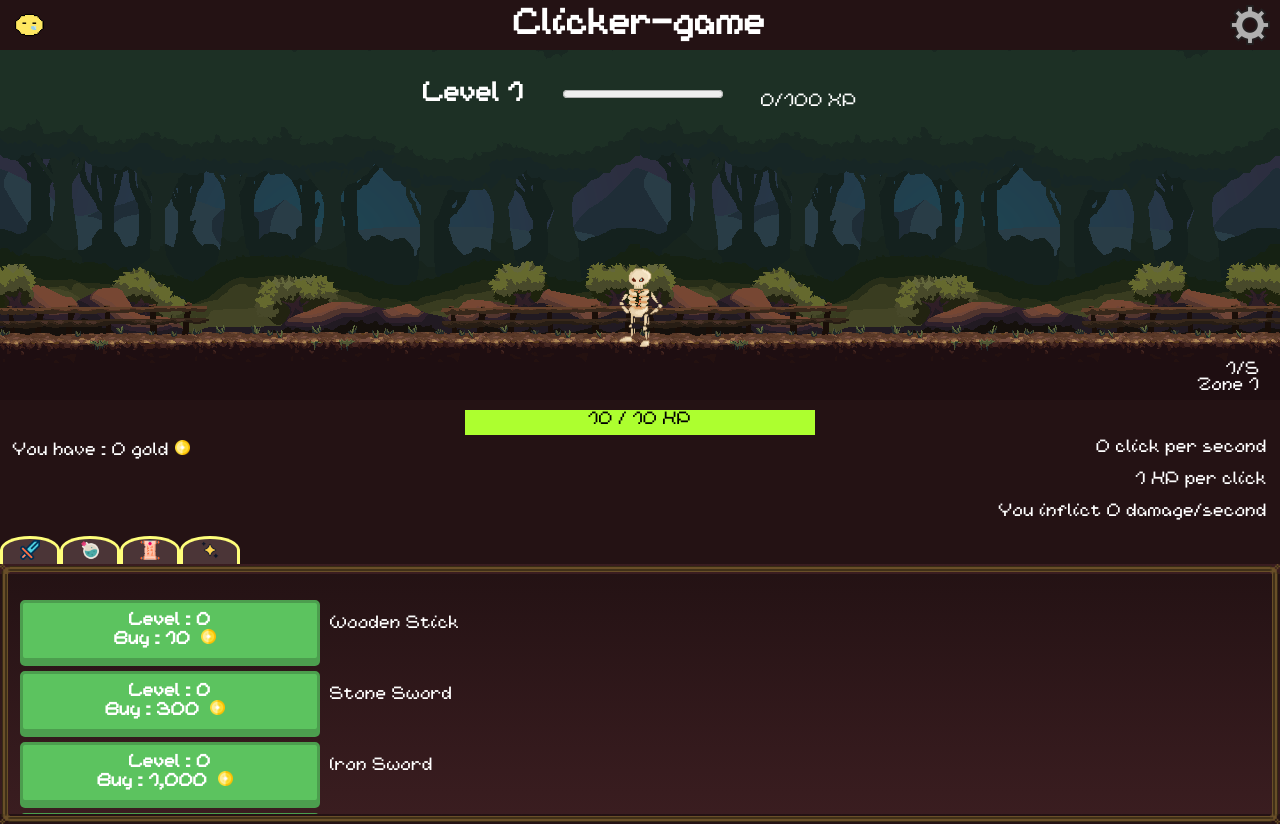
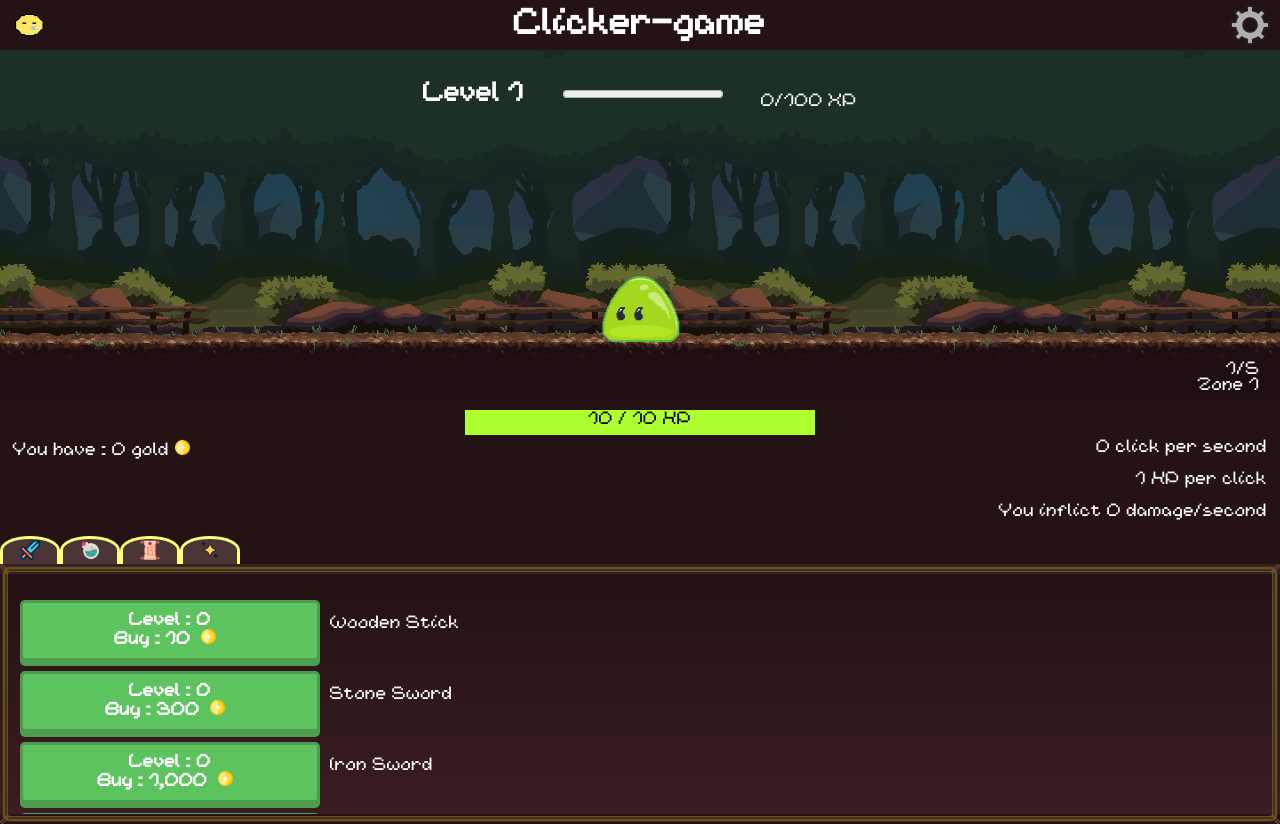
Before and after one commit to TTTaevas/Clicker-game, a React (Vite) app: page / in a window 1280 px wide. Built offline with nearby package versions, Linux system fonts and the light colour scheme.

Commit message:
Fixed bug where only my local was working, but i am scared that the UseEffects triggers multiple times on remote..

```diff
--- a/src/components/Game.jsx
+++ b/src/components/Game.jsx
@@ -8,6 +8,7 @@ import ghost from "../../assets/ghost.png";
 import deadghost from "../../assets/deadGhost.png";
 import hurtghost from "../../assets/hurtGhost.png";
 import skeleton from "../../assets/skeleton.png";
+import hurtskeleton from "../../assets/hurtSkeleton.png";
 import target from "../../assets/target.png";
 import Shop from "./Shop";
 import Experiencebar from "./Experiencebar";
@@ -17,8 +18,10 @@ import Debug from "./Debug";
 export default function Game() {
   const allowDebug = true;
   const [potion, setPotion] = useState(false);
-  const [currentMob, setCurrentMob] = useState(skeleton);
-  const [currentMobClass, setCurrentMobClass] = useState("skeleton");
+  const [currentMob, setCurrentMob] = useState(blob);
+  const [currentHurtMob, setCurrentHurtMob] = useState(hurtblob);
+  const [currentDeadMob, setCurrentDeadMob] = useState(deadblob);
+  const [currentMobClass, setCurrentMobClass] = useState("blob");
   const [blobState, setBlobState] = useState(0);
   const [maxMonsterCount, setMaxMonsterCount] = useState(5);
   let [level, setLevel] = useState(1);
@@ -34,12 +37,6 @@ export default function Game() {
     width: 0,
     height: 0,
   });
-  const hurtMob = [currentMob.slice(0, 8), "hurt", currentMob.slice(8)].join(
-    ""
-  );
-  const deadMob = [currentMob.slice(0, 8), "dead", currentMob.slice(8)].join(
-    ""
-  );
   const containerRef = useRef(null);
   useEffect(() => {
     const container = containerRef.current;
@@ -96,7 +93,28 @@ export default function Game() {
 
     setTimeout(() => setCps((cps) => cps - 1), 1000);
   };
-
+  const changeSprites = () => {};
+  useEffect(() => {
+    if (life === maxLife) {
+      const mob = Math.random() * 30;
+      if (mob <= 10) {
+        setCurrentMob(skeleton);
+        setCurrentHurtMob(hurtskeleton);
+        setCurrentDeadMob(hurtskeleton);
+        setCurrentMobClass("skeleton");
+      } else if (mob < 20) {
+        setCurrentMob(ghost);
+        setCurrentHurtMob(hurtghost);
+        setCurrentDeadMob(deadghost);
+        setCurrentMobClass("ghost");
+      } else if (mob < 30) {
+        setCurrentMob(blob);
+        setCurrentHurtMob(hurtblob);
+        setCurrentDeadMob(deadblob);
+        setCurrentMobClass("blob");
+      }
+    }
+  });
   const setRandomPosition = () => {
     setImagePosition({
       x: Math.floor(Math.random() * containerDimensions.width),
@@ -123,19 +141,6 @@ export default function Game() {
       setTimeout(() => {
         setBlobState(0);
       }, spriteTimer);
-    }
-    if (life === 1) {
-      const mob = Math.random() * 30;
-      if (mob <= 10) {
-        setCurrentMob(skeleton);
-        setCurrentMobClass("skeleton");
-      } else if (mob < 20) {
-        setCurrentMob(ghost);
-        setCurrentMobClass("ghost");
-      } else if (mob < 30) {
-        setCurrentMob(blob);
-        setCurrentMobClass("blob");
-      }
     }
   };
   const attackBoss = () => {
@@ -183,10 +188,10 @@ export default function Game() {
               <img src={currentMob} alt="monster" id={currentMobClass} />
             )}
             {blobState === 1 && (
-              <img src={hurtMob} alt="monster" id={currentMobClass} />
+              <img src={currentHurtMob} alt="monster" id={currentMobClass} />
             )}
             {blobState === 2 && (
-              <img src={deadMob} alt="monster" id={currentMobClass} />
+              <img src={currentDeadMob} alt="monster" id={currentMobClass} />
             )}
           </button>
           {monsterZone % 10 === 0 && (
```
